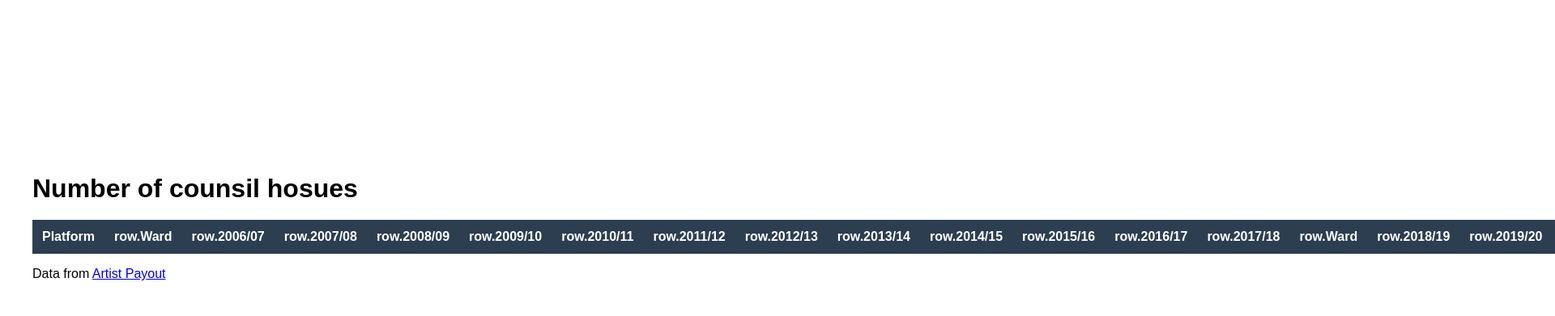
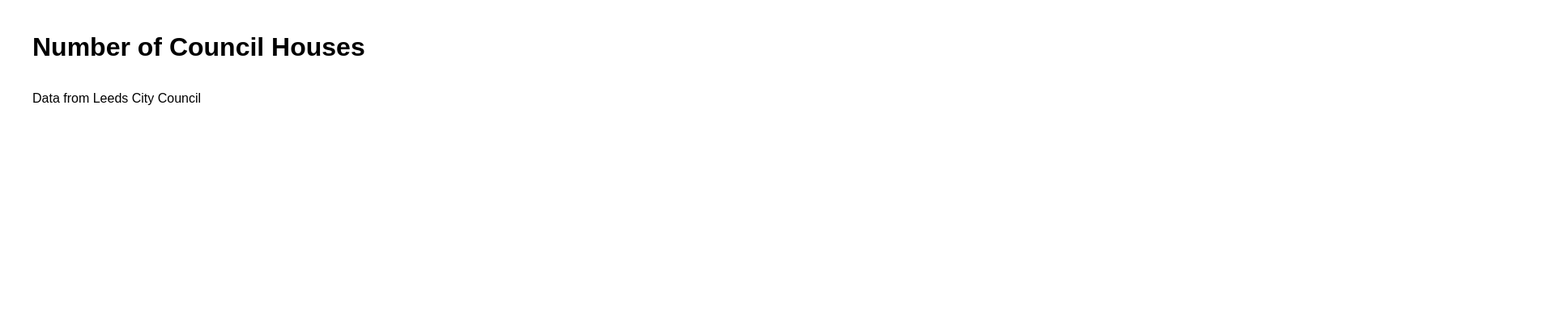
Before and after one commit to SafiyaInam/week4, a plain HTML site: page index.html in a window 1280 px wide. Shown: the top 391 px of the page at 81% size, 1920 px wide, since content can reach past the window. Drawn offline with nearby package versions, Linux system fonts and the light colour scheme.

Commit message:
Refactor HTML structure and improve accessibility
Updated title and headings for consistency, changed script loading to defer, and modified data source attribution.

```diff
--- a/index.html
+++ b/index.html
@@ -1,47 +1,29 @@
+
 <!DOCTYPE html>
 <html lang="en">
+
 <head>
   <meta charset="UTF-8">
   <meta name="viewport" content="width=device-width, initial-scale=1.0">
-  <title>Number of counsil hosues</title>
-  <script src="https://cdn.jsdelivr.net/npm/papaparse@5.4.1/papaparse.min.js"></script>
-  <script src="script.js"></script>
-  <link rel="stylesheet" href="style.css" />
+
+  <title>Number of Council Houses</title>
+
+  <link rel="stylesheet" href="style.css">
+
+  <script src="https://cdn.jsdelivr.net/npm/papaparse@5.4.1/papaparse.min.js" defer></script>
+  <script src="script.js" defer></script>
 </head>
+
 <body>
-  <canvas id="revenueChart"></canvas>
-  <h1>Number of counsil hosues</h1>
+
+  <h1>Number of Council Houses</h1>
+
   <table id="dataTable">
-    <thead>
-      <tr>
-        <th>Platform</th>
-        <th>row.Ward</th>
-        <th>row.2006/07</th>
-        <th>row.2007/08</th>
-        <th>row.2008/09</th>
-        <th>row.2009/10</th>
-        <th>row.2010/11</th>
-        <th>row.2011/12</th>
-        <th>row.2012/13</th>
-        <th>row.2013/14</th>
-        <th>row.2014/15</th>
-        <th>row.2015/16</th>
-        <th>row.2016/17</th>
-        <th>row.2017/18</th>
-        <th>row.Ward</th>
-        <th>row.2018/19</th>
-        <th>row.2019/20</th>
-        <th>row.2020/21</th>
-        <th>row.2021/22</th>
-        <th>row.2022/23</th>
-        <th>row.2023/24</th>
-        <th>row.2024/25</th>
-        <th>row.2025/26</th>
-      </tr>
-    </thead>
-    <tbody>
-    </tbody>
+    <thead></thead>
+    <tbody></tbody>
   </table>
-  <p>Data from <a href='https://artistpayout.com'>Artist Payout</a></p>
+
+  <p>Data from Leeds City Council</p>
+
 </body>
 </html>
```
